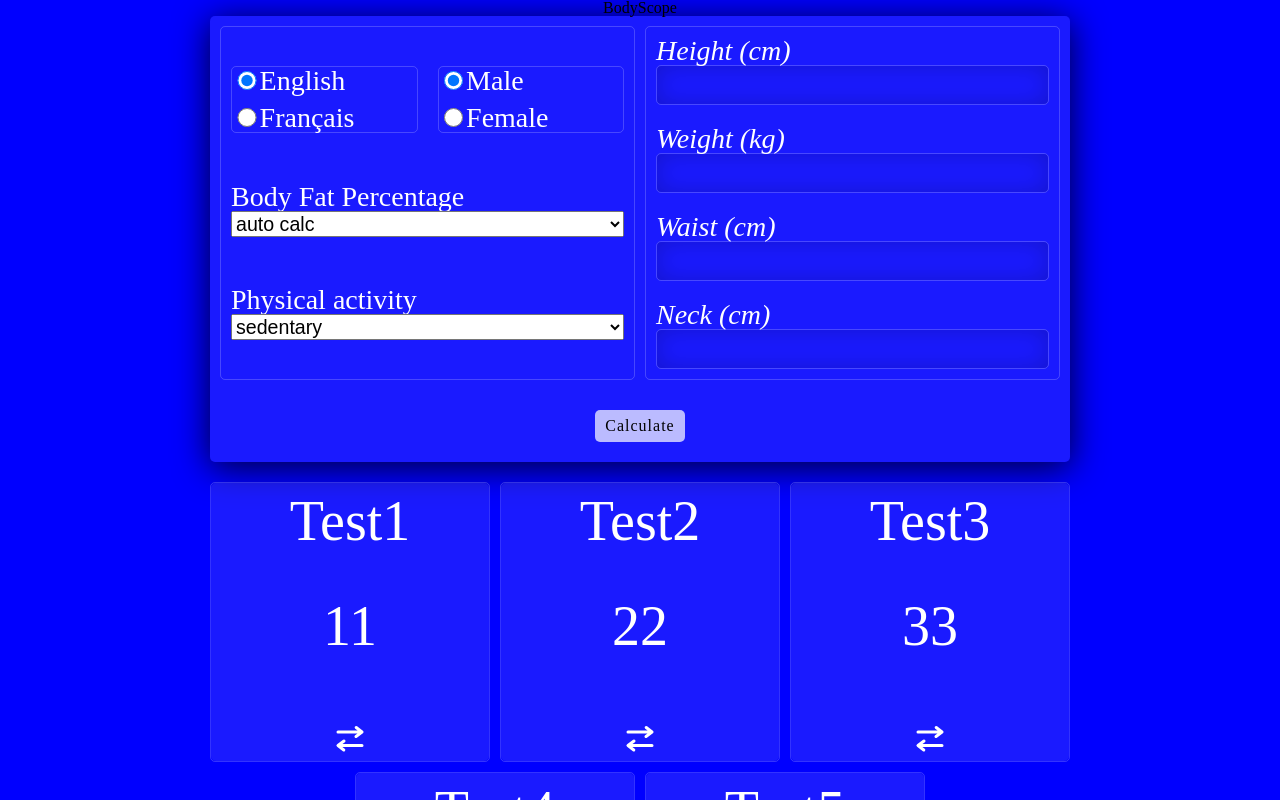
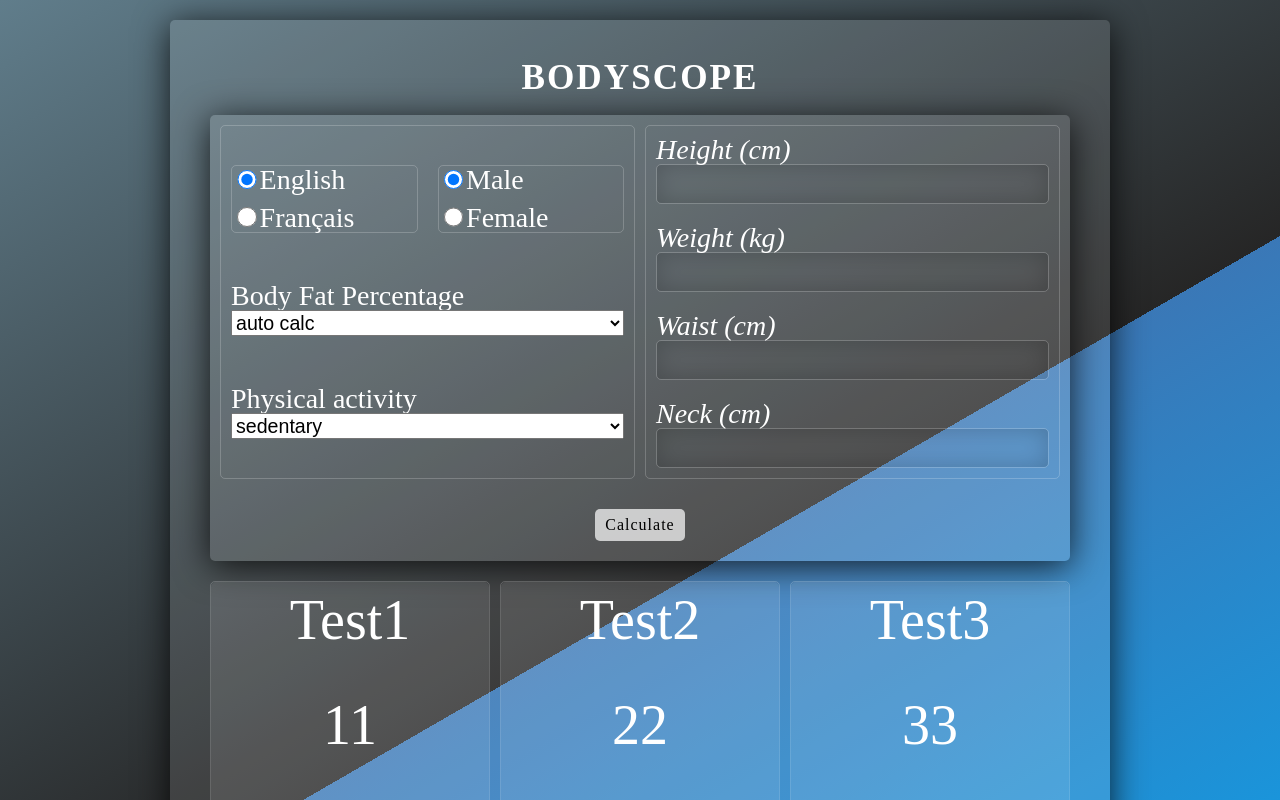
Before and after one commit to Dyeuse/bodyscope, a React (Vite) app: page / in a window 1280 px wide. Shown: the top 800 px of the page. Built offline with nearby package versions, Linux system fonts and the light colour scheme.

Commit message:
Complete App component

```diff
--- a/src/App.css
+++ /dev/null
@@ -1,8 +0,0 @@
-h1 {
-  text-align: center;
-}
-
-.container {
-  margin: auto;
-  max-width: 900px;
-}
--- a/src/App.tsx
+++ /dev/null
@@ -1,16 +0,0 @@
-import "./App.css";
-import Form from "./components/form/Form";
-import CardsDisplayer from "./components/cardsDisplayer/CardsDisplayer";
-import { get5FakeCards } from "./utils/fakeCards";
-
-function App() {
-  return (
-    <div className="container">
-      <h1>BodyScope</h1>
-      <Form />
-      <CardsDisplayer>{get5FakeCards()}</CardsDisplayer>
-    </div>
-  );
-}
-
-export default App;
--- /dev/null
+++ b/src/components/App/App.module.scss
@@ -0,0 +1,28 @@
+@use "../../sass/mixins" as m;
+@use "../../sass/variables" as v;
+
+.mainContainer {
+  min-height: 100vh;
+  padding: 20px;
+  background: v.$main-bg;
+  color: v.$main-color;
+
+  .appWrapper {
+    @include m.transparent;
+    margin: auto;
+    border-radius: 5px;
+    box-shadow: v.$main-shadow;
+    padding: 20px;
+    max-width: 900px;
+  }
+
+  h1 {
+    text-align: center;
+    font-weight: 600;
+    font-size: 2.2rem;
+    text-transform: uppercase;
+    letter-spacing: 2px;
+    margin-top: 20px;
+    margin-bottom: 20px;
+  }
+}
--- /dev/null
+++ b/src/components/App/App.tsx
@@ -0,0 +1,19 @@
+import styles from "./App.module.scss";
+import Form from "../form/Form";
+import CardsDisplayer from "../cardsDisplayer/CardsDisplayer";
+import { get5FakeCards } from "../../utils/fakeCards";
+
+const { mainContainer, appWrapper } = styles;
+function App() {
+  return (
+    <div className={mainContainer}>
+      <div className={appWrapper}>
+        <h1>BodyScope</h1>
+        <Form />
+        <CardsDisplayer>{get5FakeCards()}</CardsDisplayer>
+      </div>
+    </div>
+  );
+}
+
+export default App;
--- a/src/main.tsx
+++ b/src/main.tsx
@@ -1,6 +1,6 @@
 import React from "react";
 import ReactDOM from "react-dom/client";
-import App from "./App";
+import App from "./components/App/App";
 import "./sass/index.scss";
 
 ReactDOM.createRoot(document.getElementById("root") as HTMLElement).render(
--- a/src/sass/_variables.scss
+++ b/src/sass/_variables.scss
@@ -1,3 +1,10 @@
 $main-color: white;
+$main-bg: linear-gradient(
+  -30deg,
+  #03a9f4 0%,
+  #3a78b7 50%,
+  #262626 50%,
+  #607d8b 100%
+);
 $secondary-color: black;
 $main-shadow: 0 5px 35px rgba(0, 0, 0, 0.8);
```
Also changed, not shown: 1 other file (tests, documents, lock files or other folders).
